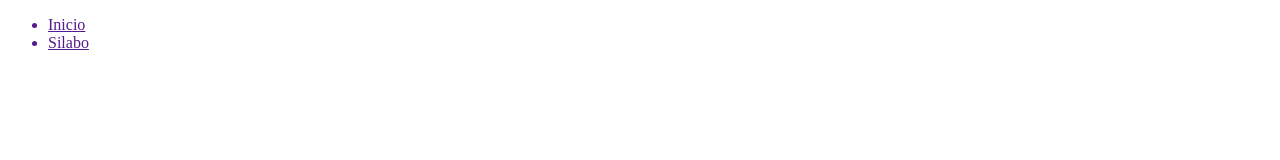
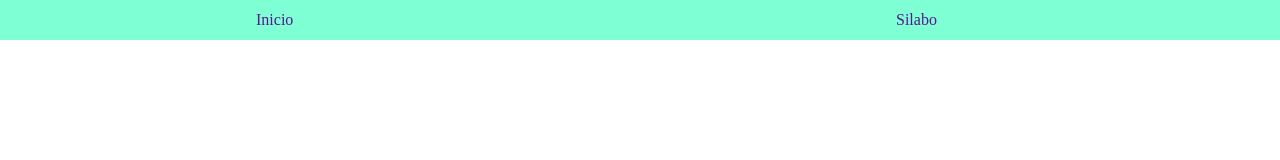
Before and after one commit to Haldor201/Taller, a plain HTML site: page index.html in a window 1280 px wide. Drawn offline with Linux system fonts and the light colour scheme.

Commit message:
cabecera

```diff
--- a/index.html
+++ b/index.html
@@ -9,11 +9,14 @@
 <body>
     <main>
         <header>
-            <ul>
+            <ul class="header">
                 <a href=""><li>Inicio</li></a>
                 <a href=""><li>Silabo</li></a>
             </ul>
         </header>
+
+
+        <section></section>
     </main>
 </body>
 </html>
--- a/style.css
+++ b/style.css
@@ -0,0 +1,29 @@
+*{
+    margin: 0;
+    padding: 0;
+}
+.header{
+    display: flex;
+    list-style: none;
+    justify-content: space-around;
+    width: 100%;
+    height: 40px;
+    background-color: aquamarine;
+    align-items:center;
+}
+.header a{
+    display: flex;
+    text-decoration: none;
+    height: 40px;
+    width: 10%;
+    align-items:center;
+}
+.header a:hover{
+
+    list-style: none;
+    align-items:center;
+    background-color: blue;
+    height: 40px;
+    width: 10%;
+    text-decoration: none;
+}
```
